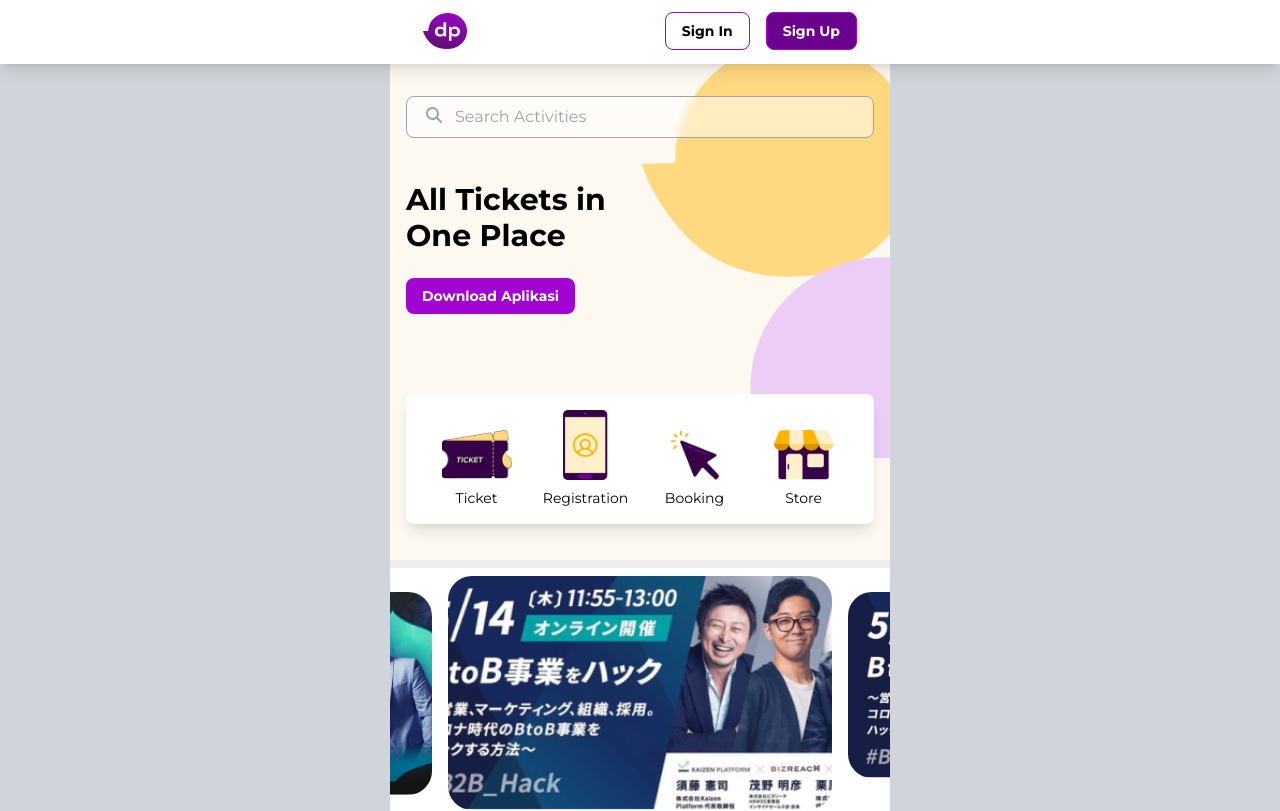
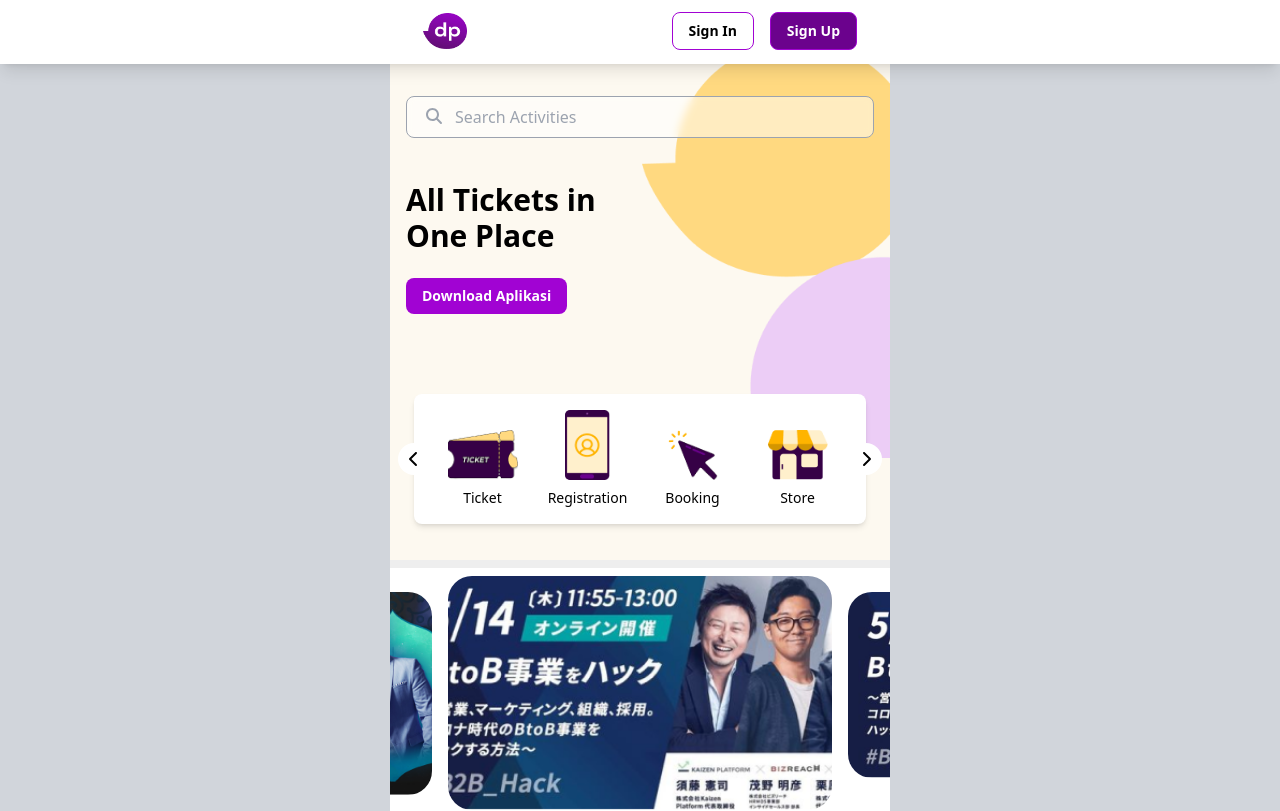
Before and after one commit to azharanggakusuma/depublic, a React (Vite) app: page / in a window 1280 px wide. Shown: the top 811 px of the page. Built offline with nearby package versions, Linux system fonts and the light colour scheme.

Commit message:
Perbaikan tampilan slider

```diff
--- a/index.html
+++ b/index.html
@@ -3,7 +3,7 @@
   <head>
     <meta charset="UTF-8" />
     <link rel="icon" type="image/svg+xml" href="src/assets/favicon.ico" />
-    <meta name="viewport" content="width=device-width, initial-scale=1.0" />
+    <meta name="viewport" content="width=device-width, initial-scale=1" />
     <title>depublic</title>
     <link
       href="https://fonts.googleapis.com/css2?family=Montserrat:wght@400;700&display=swap"
@@ -11,7 +11,7 @@
     />
     <link rel="stylesheet" href="https://cdnjs.cloudflare.com/ajax/libs/font-awesome/6.2.0/css/all.min.css">
   </head>
-  <body class="font-montserrat">
+  <body>
     <div id="root"></div>
     <script type="module" src="/src/main.jsx"></script>
   </body>
--- a/src/components/Container.jsx
+++ b/src/components/Container.jsx
@@ -3,7 +3,9 @@
 import React from "react";
 
 function Container({ children }) {
-  return <div className="w-container min-h-screen mx-auto">{children}</div>;
+  return (
+    <div className="w-container min-h-screen mx-auto">{children}</div>
+  );
 }
 
 export default Container;
--- a/src/components/Hero.jsx
+++ b/src/components/Hero.jsx
@@ -38,7 +38,7 @@ function Hero() {
         </div>
       </div>
 
-      <div className="-mt-16 relative mb-5">
+      <div className="-mt-16 relative mb-5 ml-2 mr-2">
         <MenuSlider />
       </div>
     </div>
--- a/src/components/MenuSlider.jsx
+++ b/src/components/MenuSlider.jsx
@@ -2,6 +2,12 @@ import React, { useEffect, useState } from "react";
 import Slider from "react-slick";
 import "slick-carousel/slick/slick.css";
 import "slick-carousel/slick/slick-theme.css";
+import { FontAwesomeIcon } from "@fortawesome/react-fontawesome"; // Import FontAwesome
+import {
+  faChevronLeft,
+  faChevronRight,
+} from "@fortawesome/free-solid-svg-icons"; // Import icon
+
 import imageTicket from "../assets/img/slider_menu/ticket.png";
 import imageRegistration from "../assets/img/slider_menu/registration.png";
 import imageBooking from "../assets/img/slider_menu/booking.png";
@@ -22,6 +28,8 @@ const MenuSlider = () => {
     slidesToShow: 4,
     slidesToScroll: 1,
     initialSlide: initialSlide,
+    prevArrow: <SamplePrevArrow />,
+    nextArrow: <SampleNextArrow />,
   };
 
   const menuItems = [
@@ -62,8 +70,36 @@ const MenuSlider = () => {
     },
   ];
 
+  function SamplePrevArrow(props) {
+    const { onClick } = props;
+    return (
+      <div
+        className="slick-arrow slick-arrow-left absolute left-0 top-1/2 transform -translate-y-1/2 cursor-pointer"
+        onClick={onClick}
+      >
+        <div className="w-8 h-8 rounded-full bg-white flex items-center justify-center -ml-8">
+          <FontAwesomeIcon icon={faChevronLeft} />
+        </div>
+      </div>
+    );
+  }
+
+  function SampleNextArrow(props) {
+    const { onClick } = props;
+    return (
+      <div
+        className="slick-arrow slick-arrow-right absolute right-0 top-1/2 transform -translate-y-1/2 cursor-pointer"
+        onClick={onClick}
+      >
+        <div className="w-8 h-8 rounded-full bg-white flex items-center justify-center -mr-8">
+          <FontAwesomeIcon icon={faChevronRight} />
+        </div>
+      </div>
+    );
+  }
+
   return (
-    <div className="bg-white p-4 rounded-lg shadow-lg">
+    <div className="bg-white p-4 rounded-lg shadow-md mx-auto">
       <Slider {...settings}>
         {menuItems.map((item, index) => (
           <div key={index} className="text-center">
```
